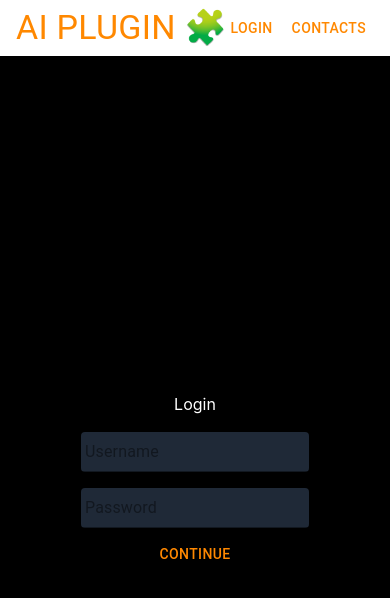
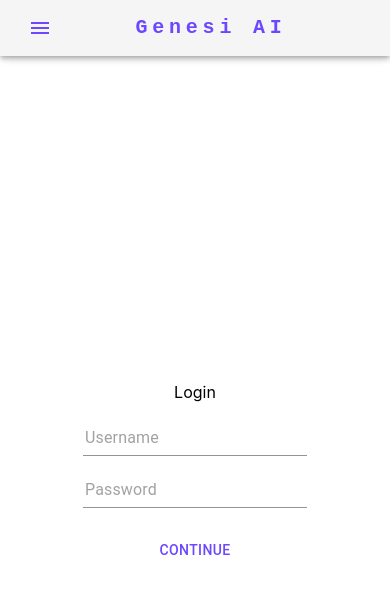
Before and after one commit to GenesiAI/PluginsWebPortal, a React (Create React App) app: page /login in a window 390 px wide. Shown: the top 598 px of the page. Built offline with nearby package versions, Linux system fonts and the light colour scheme.

Commit message:
new colors and syle

```diff
--- a/src/components/Header.tsx
+++ b/src/components/Header.tsx
@@ -1,95 +1,130 @@
-import React from 'react';
-import { AppBar, Toolbar, Typography, Button } from '@mui/material';
+import * as React from 'react';
+import AppBar from '@mui/material/AppBar';
+import Box from '@mui/material/Box';
+import Toolbar from '@mui/material/Toolbar';
+import IconButton from '@mui/material/IconButton';
+import Typography from '@mui/material/Typography';
+import Menu from '@mui/material/Menu';
+import MenuIcon from '@mui/icons-material/Menu';
+import Container from '@mui/material/Container';
+import Button from '@mui/material/Button';
+import MenuItem from '@mui/material/MenuItem';
 import { Link } from 'react-router-dom';
-import { styled } from '@mui/system';
 
-const StyledAppBar = styled(AppBar)(({ theme }) => ({
-  backgroundColor: theme.palette.background.default,
-}));
+const loggedInPages = ['Your Plugins', 'contacts', 'Logout'];
+const loggedOutPages = ['contacts', 'Login'];
 
-const StyledTitle = styled(Typography)(({ theme }) => ({
-  flexGrow: 1,
-  color: theme.palette.primary.main,
-  textDecoration: 'none',
-  whiteSpace: 'nowrap',
-}));
+const ResponsiveAppBar: React.FC = () => {
+  const [anchorElNav, setAnchorElNav] = React.useState<null | HTMLElement>(null);
 
-const StyledToolbar = styled(Toolbar)(({ theme }) => ({
-  display: 'flex',
-  justifyContent: 'space-between',
-}));
+  const handleOpenNavMenu = (event: React.MouseEvent<HTMLElement>) => {
+    setAnchorElNav(event.currentTarget);
+  };
 
-const StyledNavLinks = styled('nav')(({ theme }) => ({
-  display: 'flex',
-  justifyContent: 'flex-end',
-  flexWrap: 'nowrap',
-  overflowX: 'auto',
-  width: '60%',
-  [theme.breakpoints.down('sm')]: {
-    width: '100%',
-  },
-}));
+  const handleCloseNavMenu = () => {
+    setAnchorElNav(null);
+  };
 
-const StyledLink = styled(Link)(({ theme }) => ({
-  minWidth: '20px',
-  color: theme.palette.text.primary,
-  textDecoration: 'none',
-}));
+  const loggedIn = localStorage.getItem('X') === 'loggedIn';
 
-const StyledHomeLink = styled(Link)(({ theme }) => ({
-  color: theme.palette.text.primary,
-  width: '40%',
-  textDecoration: 'none',
-}));
+  const links = loggedIn ? loggedInPages : loggedOutPages;
 
-const Header: React.FC = () => {
   return (
-    <StyledAppBar position="sticky">
-      <StyledToolbar>
-        <StyledHomeLink to="/">
-          <StyledTitle variant="h4">AI PLUGIN 🧩</StyledTitle>
-        </StyledHomeLink>
-        <StyledNavLinks>
-          {/* <StyledLink to="/plugins">
-            <Button color="primary">Plugins</Button>
-          </StyledLink>
-          <StyledLink to="/build-plugin">
-            <Button color="primary">Build a plugin</Button>
-          </StyledLink>
-          <StyledLink to="/hire-dev">
-            <Button color="primary">Hire a dev</Button>
-          </StyledLink> */}
-          {GetLoggedHeaders()}
-          <StyledLink to="/contacts">
-            <Button color="primary">Contacts</Button>
-          </StyledLink>
-        </StyledNavLinks>
-      </StyledToolbar>
-    </StyledAppBar>
+    <AppBar position="sticky" color="default">
+      <Container maxWidth="xl">
+        <Toolbar disableGutters
+          sx={{
+            color: (theme) => theme.palette.primary.main,
+          }}>
+          <Typography
+            variant="h5"
+            noWrap
+            component={Link}
+            to="/"
+            sx={{
+              mr: 2,
+              display: { xs: 'none', md: 'flex' },
+              fontFamily: 'monospace',
+              fontWeight: 700,
+              letterSpacing: '.4rem',
+              color: 'inherit',
+              textDecoration: 'none',
+            }}
+          >
+            Genesi AI
+          </Typography>
+
+          <Box sx={{ flexGrow: 1, display: { xs: 'flex', md: 'none' } }}>
+            <IconButton
+              size="large"
+              aria-label="open drawer"
+              aria-controls="menu-appbar"
+              aria-haspopup="true"
+              onClick={handleOpenNavMenu}
+              color="inherit"
+            >
+              <MenuIcon />
+            </IconButton>
+            <Menu
+              id="menu-appbar"
+              anchorEl={anchorElNav}
+              anchorOrigin={{
+                vertical: 'bottom',
+                horizontal: 'left',
+              }}
+              keepMounted
+              transformOrigin={{
+                vertical: 'top',
+                horizontal: 'left',
+              }}
+              open={Boolean(anchorElNav)}
+              onClose={handleCloseNavMenu}
+              sx={{
+                display: { xs: 'block', md: 'none' },
+              }}
+            >
+              {links.map((link) => (
+                <MenuItem key={link} onClick={handleCloseNavMenu} component={Link} to={`/${link.toLowerCase().replace(' ', '-')}`}>
+                  <Typography textAlign="center">{link}</Typography>
+                </MenuItem>
+              ))}
+            </Menu>
+          </Box>
+          <Typography
+            variant="h6"
+            noWrap
+            component={Link}
+            to="/"
+            sx={{
+              mr: 2,
+              display: { xs: 'flex', md: 'none' },
+              flexGrow: 1,
+              fontFamily: 'monospace',
+              fontWeight: 700,
+              letterSpacing: '.3rem',
+              color: 'inherit',
+              textDecoration: 'none',
+            }}
+          >
+            Genesi AI
+          </Typography>
+          <Box sx={{ flexGrow: 1, display: { xs: 'none', md: 'flex' } }}>
+            {links.map((link) => (
+              <Button
+                key={link}
+                onClick={handleCloseNavMenu}
+                component={Link}
+                to={`/${link.toLowerCase().replace(' ', '-')}`}
+                sx={{ my: 2, color: 'black', display: 'block' }}
+              >
+                {link}
+              </Button>
+            ))}
+          </Box>
+        </Toolbar>
+      </Container>
+    </AppBar >
   );
-};
-
-const GetLoggedHeaders = () => {
-  const loggedIn = localStorage.getItem('X') === 'loggedIn';
-  if (loggedIn) {
-    return (
-      <>
-        <StyledLink to="/your-plugins">
-          <Button color="primary">Your Plugins</Button>
-        </StyledLink>
-        <StyledLink to="/logout">
-          <Button color="primary">Logout</Button>
-        </StyledLink>
-      </>
-    );
-  }
-  else {
-    return (
-      <StyledLink to="/login">
-        <Button color="primary">Login</Button>
-      </StyledLink>
-    );
-  }
 }
 
-export default Header;
+export default ResponsiveAppBar;
--- a/src/pages/Account/Login.tsx
+++ b/src/pages/Account/Login.tsx
@@ -1,5 +1,5 @@
 // src/components/LoginPage.tsx
-import { Button, Input } from '@mui/material';
+import { Button, Input, useTheme } from '@mui/material';
 import React, { useState } from 'react';
 import { useNavigate } from 'react-router-dom';
 
@@ -8,6 +8,9 @@ const LoginPage: React.FC = () => {
   const [password, setPassword] = useState('');
   const navigate = useNavigate();
 
+  // Use theme hook to access the theme colors
+  const theme = useTheme();
+
   const handleLogin = () => {
     // Save the value X to localStorage (you can also use sessionStorage or cookies)
     localStorage.setItem('X', 'loggedIn');
@@ -15,23 +18,38 @@ const LoginPage: React.FC = () => {
   };
 
   return (
-    <div className="min-h-screen flex flex-col justify-center items-center px-4 bg-black text-white">
-      <h1 className="block m-2">Login</h1>
+    <div style={{
+      minHeight: "100vh",
+      display: "flex",
+      flexDirection: "column",
+      justifyContent: "center",
+      alignItems: "center",
+      padding: theme.spacing(1),
+    }}>
+      <h1 style={{ margin: theme.spacing(1) }}>Login</h1>
       <Input
-        className="block m-2 bg-gray-800 text-white p-1 rounded resize-none"
+        style={{
+          margin: theme.spacing(1),
+          padding: theme.spacing(0.25),
+          borderRadius: theme.shape.borderRadius
+        }}
         type="text"
         placeholder="Username"
         value={username}
         onChange={(e) => setUsername(e.target.value)} />
 
       <Input
-        className="block m-2 bg-gray-800 text-white p-1 rounded resize-none"
+        style={{
+          margin: theme.spacing(1),
+          padding: theme.spacing(0.25),
+          borderRadius: theme.shape.borderRadius
+        }}
         type="password"
         placeholder="Password"
         value={password}
         onChange={(e) => setPassword(e.target.value)}
       />
-      <Button  className="block m-4" onClick={handleLogin}>Continue</Button>
+      <Button style={{ margin: theme.spacing(2) }} onClick={handleLogin}>Continue</Button>
     </div>
   );
 };
--- a/src/theme/index.ts
+++ b/src/theme/index.ts
@@ -3,14 +3,10 @@ import { createTheme } from '@mui/material/styles';
 const theme = createTheme({
   palette: {
     primary: {
-      main: '#FF8800',
+      main: '#6c47ff',
     },
-    background: {
-      default: '#ffffff',
-    },
-    text: {
-      primary: '#000000',
-      secondary: '#111111',
+    secondary: {
+      main: '#f34971',
     },
   },
   shape: {
```
